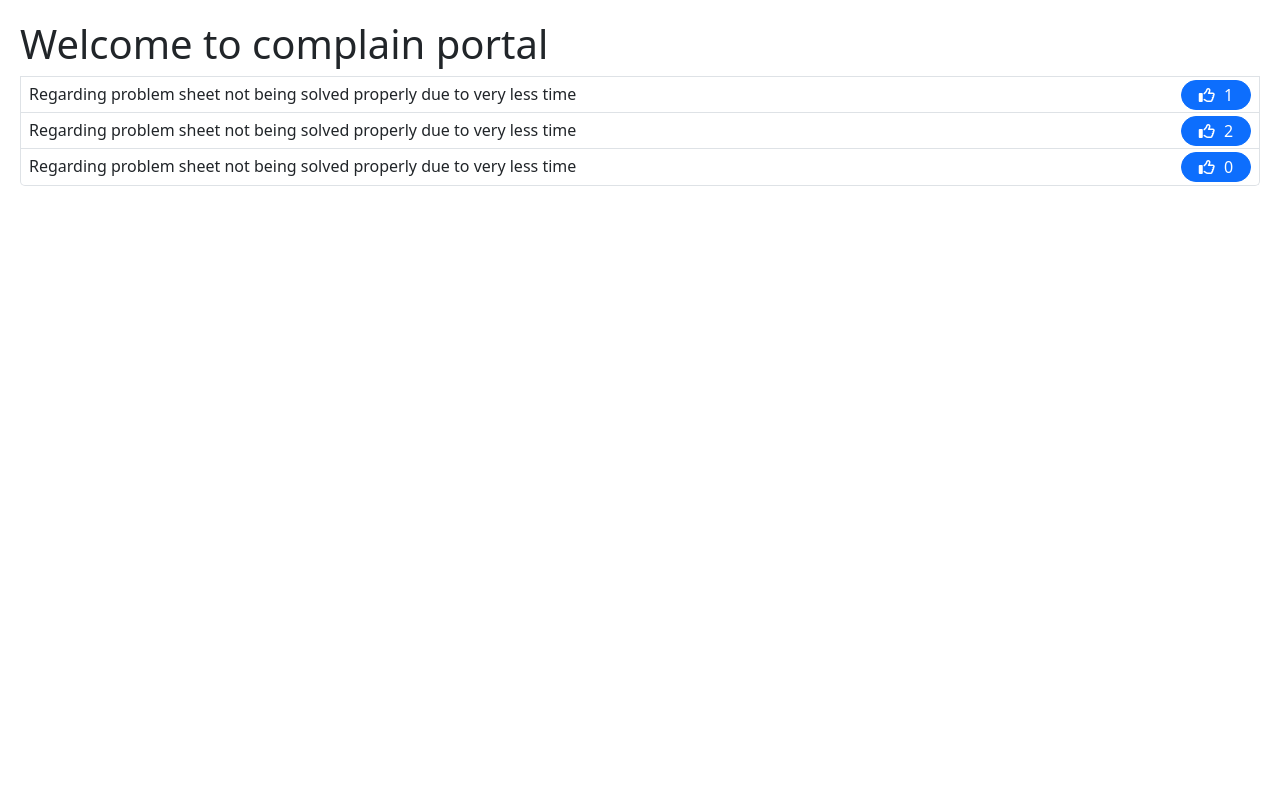
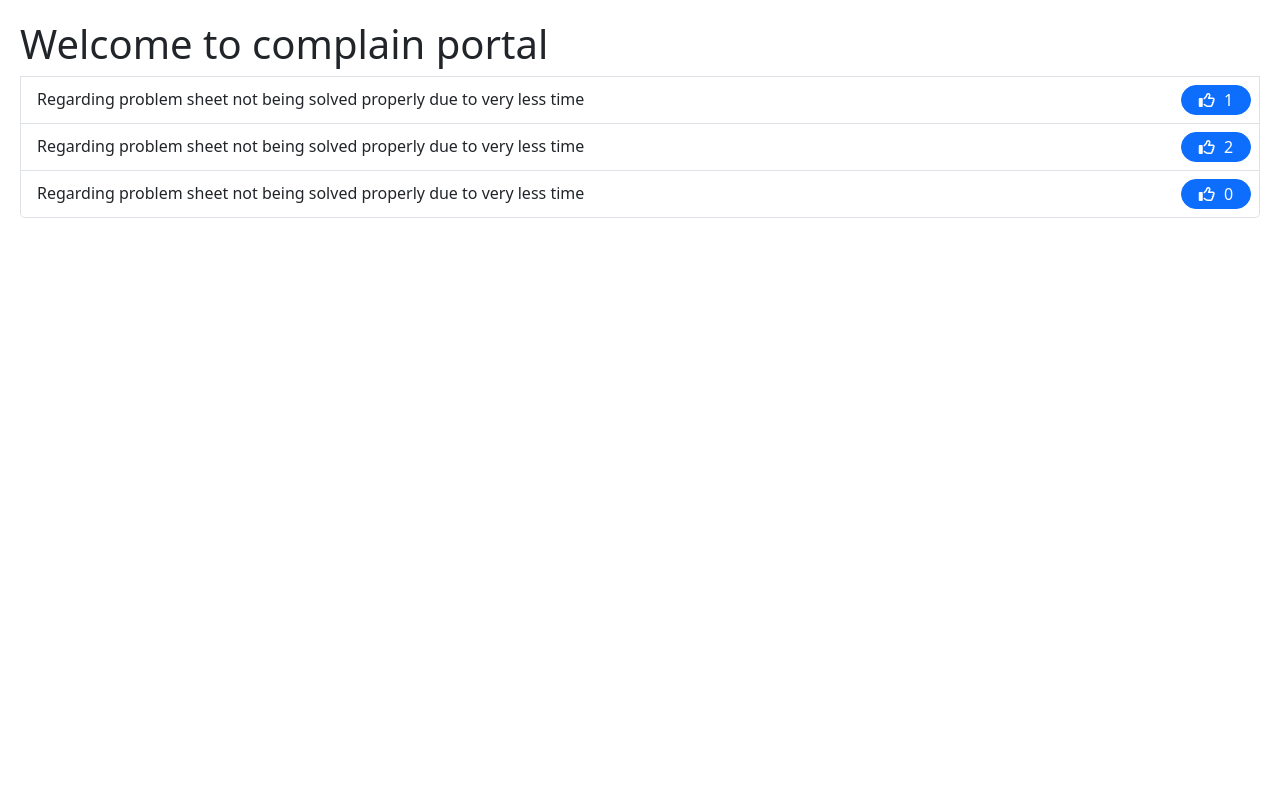
Before and after one commit to Akanksha2403/no_issues, a Django app: page /allcomplain in a window 1280 px wide. Shown: the part 56-855 px from the top of the page. Run offline with Django 4.2, Linux system fonts and the light colour scheme; data comes from the database, SQL or seed files in the repository; both versions use the stored data as it was after the commit.

Commit message:
allcomplain centered

```diff
--- a/templates/complainapp/allcomplains.html
+++ b/templates/complainapp/allcomplains.html
@@ -31,6 +31,9 @@
     .complain-desc {
         display: none;
     }
+    .complain-subject{
+        display:flex;
+    }
     .complain-subject:hover{
         cursor: pointer;
     }
@@ -46,7 +49,7 @@
         <div class="list-group complain-list" style="border-radius:0px 0px 5px 5px">
             {% for complain in allcomplain %}
             <a class="list-group-item complain-class d-inline-flex" aria-current="true" style="display:inline-block;">
-                <h6 class="complain-subject m-2" style="margin-right:auto;">{{ complain.heading }}</h6>
+                <h6 class="complain-subject my-auto ps-3">{{ complain.heading }}</h6>
                 <div class="complain-desc m-2">
                     <p>{{ complain.description|linebreaksbr }}</p>
                     <p>Response date: {{ complain.response_date }}</p>
@@ -56,9 +59,9 @@
                     <div class="cwrapper">
                         <input type ='hidden' name='cid' value="{{ complain.id }}">
                         {% if user not in complain.likes.all %}
-                        <button type="submit" class="btn-like like me-2"><i class="far fa-thumbs-up liking"></i> <span class="like-count">{{ complain.likes.all.count }}</span> </button>
+                        <button type="submit" class="btn-like like m-2"><i class="far fa-thumbs-up liking"></i> <span class="like-count">{{ complain.likes.all.count }}</span> </button>
                         {% else %}
-                        <button type="submit" class="btn-like unlike me-2"><i class="fas fa-thumbs-up liking"></i> <span class="like-count">{{ complain.likes.all.count }}</span> </button>
+                        <button type="submit" class="btn-like unlike m-2"><i class="fas fa-thumbs-up liking"></i> <span class="like-count">{{ complain.likes.all.count }}</span> </button>
                         {% endif %}
                     </div>
                 </form>
```
Also changed, not shown: db.sqlite3.
